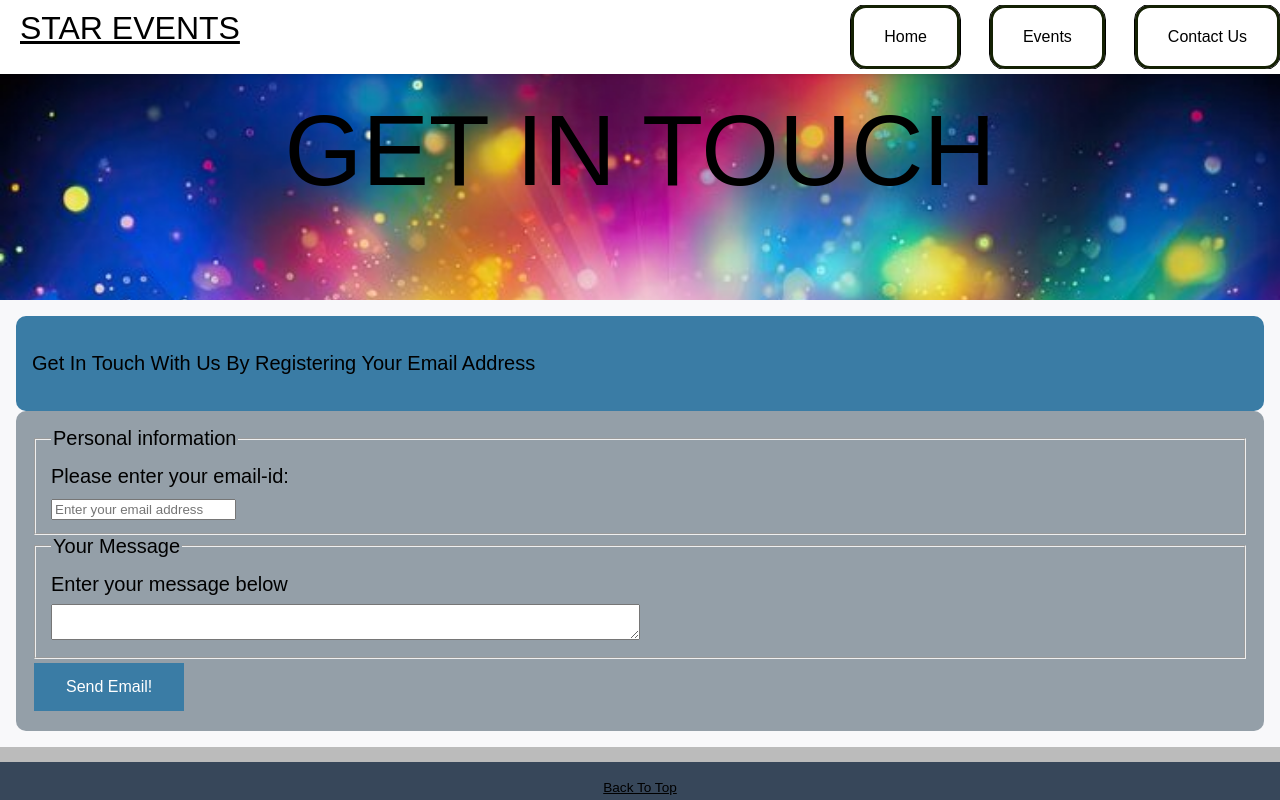
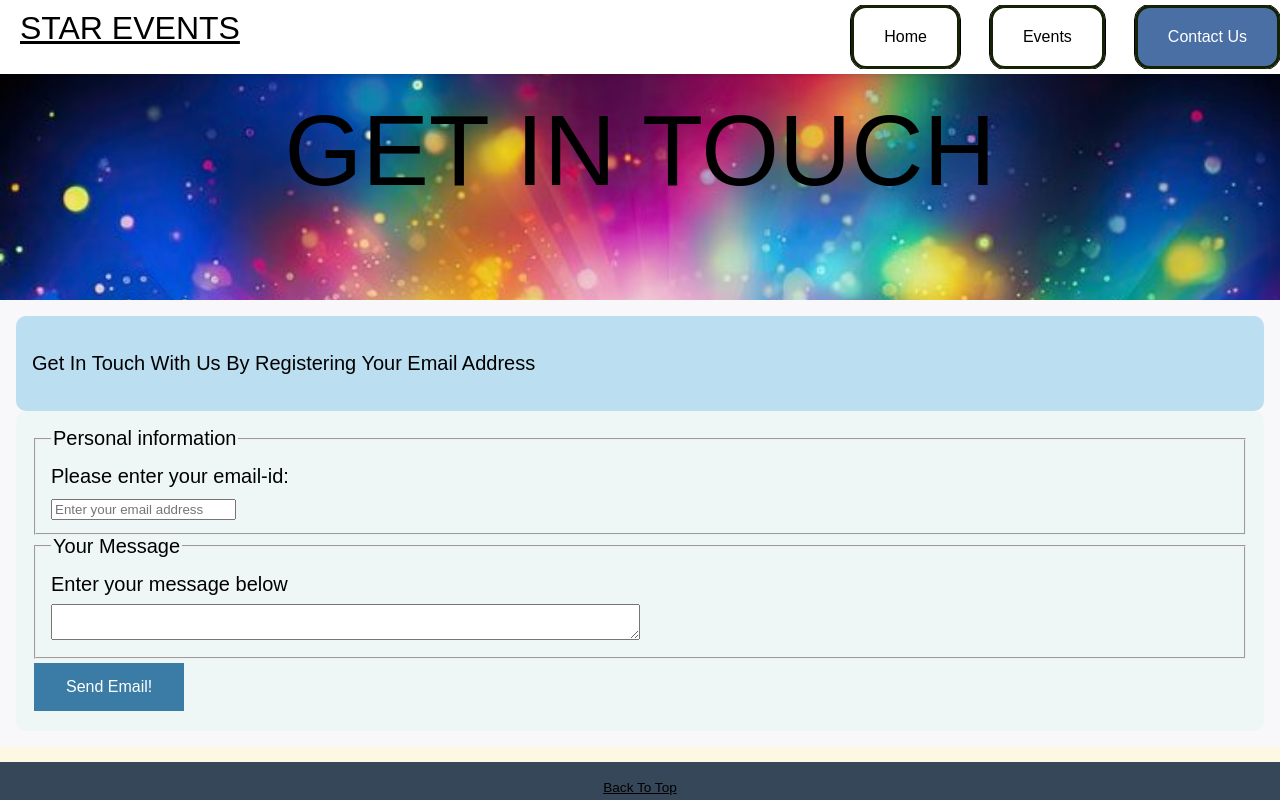
Before and after one commit to Ankitasingh88/assignment1, a plain HTML site: page contact.html in a window 1280 px wide. Shown: the top 800 px of the page. Drawn offline with Linux system fonts and the light colour scheme.

Commit message:
changes to nav bar

```diff
--- a/contact.html
+++ b/contact.html
@@ -14,7 +14,7 @@
         <ul class="menu">
             <li><a href="index.html">Home</a></li>
             <li><a href="events.html">Events</a></li>
-            <li><a href="contact.html">Contact Us</a></li>
+            <li><a href="contact.html" class="active">Contact Us</a></li>
         </ul>
     </header>
 
--- a/styles/star.css
+++ b/styles/star.css
@@ -10,7 +10,7 @@ body {
     margin: 0;
     min-height: 100%;
     font-family: Arial, Helvetica, sans-serif;
-    background-color: #bbb;
+    background-color: #fdf8e1;
 }
 
 a {
@@ -47,6 +47,15 @@ a {
 
 .header ul a:hover {
     background-color: #ddd;
+}
+
+.header ul a.active {
+    background-color: #4a6fa5;
+    color: white;
+}
+
+.header ul a.active:hover {
+    background-color: #3c5a8a;
 }
 
 .header .logo {
@@ -157,7 +166,7 @@ a {
 }
 
 .container {
-    color: #2711eb;
+    color: #17103a;
     border: 5px double  black;
     justify-content: last baseline;
     text-align: center;
@@ -196,7 +205,7 @@ a {
 }
 
 .user-msg {
-    background-color: #3a7ca5;
+    background-color: #bbdef0;
     border-radius: 10px;
     padding: 16px;
     font-size: 20px;
@@ -204,7 +213,7 @@ a {
 }
 
 .user-form {
-    background-color: rgb(148, 159, 168);
+    background-color: #eff7f6;
     border-radius: 10px;
     padding: 16px;
     font: 20px sans-serif;
```
Also changed, not shown: events.html (+1 -1 lines), index.html (+1 -1 lines).
